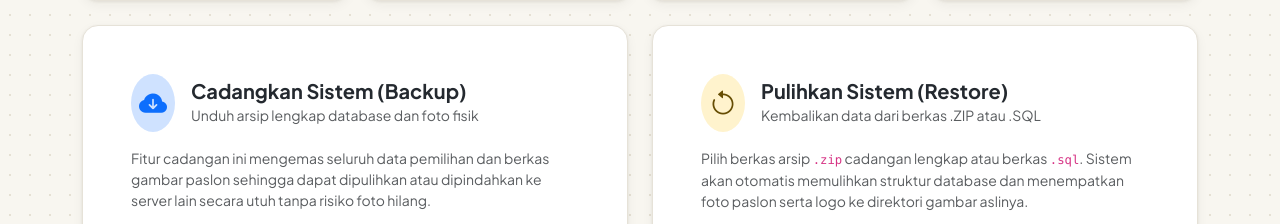
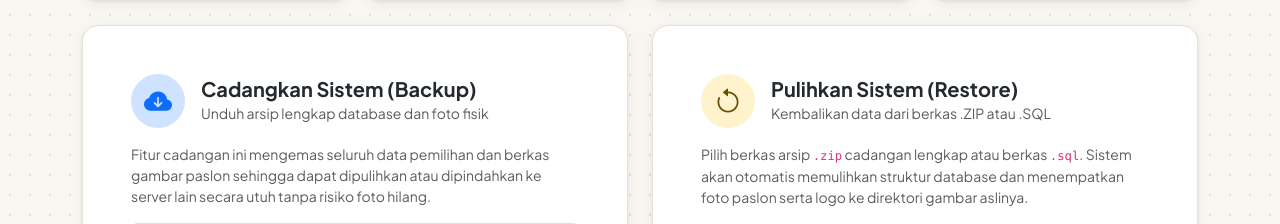
Before and after one commit to mafifannisa/votingOSS, a PHP site: template app/views/admin/backup.php in a window 1280 px wide. Shown: the part 255-479 px from the top of the page. Run offline with PHP 8.4, Linux system fonts and the light colour scheme; the template is opened without the code that fills it, so the values that code supplies are empty.

Commit message:
feat: Improve visual consistency of backup and restore icons in admin view

```diff
--- a/app/views/admin/backup.php
+++ b/app/views/admin/backup.php
@@ -48,8 +48,8 @@ use App\Core\Security;
         <div class="paper-card h-100 p-4 p-md-5 d-flex flex-column justify-content-between">
             <div>
                 <div class="d-flex align-items-center mb-3">
-                    <div class="p-2 rounded-circle bg-primary-subtle text-primary me-3">
-                        <i class="bi bi-cloud-arrow-down-fill fs-3"></i>
+                    <div class="rounded-circle bg-primary-subtle text-primary me-3 d-flex align-items-center justify-content-center flex-shrink-0" style="width: 54px; height: 54px;">
+                        <i class="bi bi-cloud-arrow-down-fill fs-3 lh-1"></i>
                     </div>
                     <div>
                         <h5 class="fw-bold mb-0">Cadangkan Sistem (Backup)</h5>
@@ -91,8 +91,8 @@ use App\Core\Security;
         <div class="paper-card h-100 p-4 p-md-5 d-flex flex-column justify-content-between">
             <div>
                 <div class="d-flex align-items-center mb-3">
-                    <div class="p-2 rounded-circle bg-warning-subtle text-warning-emphasis me-3">
-                        <i class="bi bi-arrow-counterclockwise fs-3"></i>
+                    <div class="rounded-circle bg-warning-subtle text-warning-emphasis me-3 d-flex align-items-center justify-content-center flex-shrink-0" style="width: 54px; height: 54px;">
+                        <i class="bi bi-arrow-counterclockwise fs-3 lh-1"></i>
                     </div>
                     <div>
                         <h5 class="fw-bold mb-0">Pulihkan Sistem (Restore)</h5>
```
